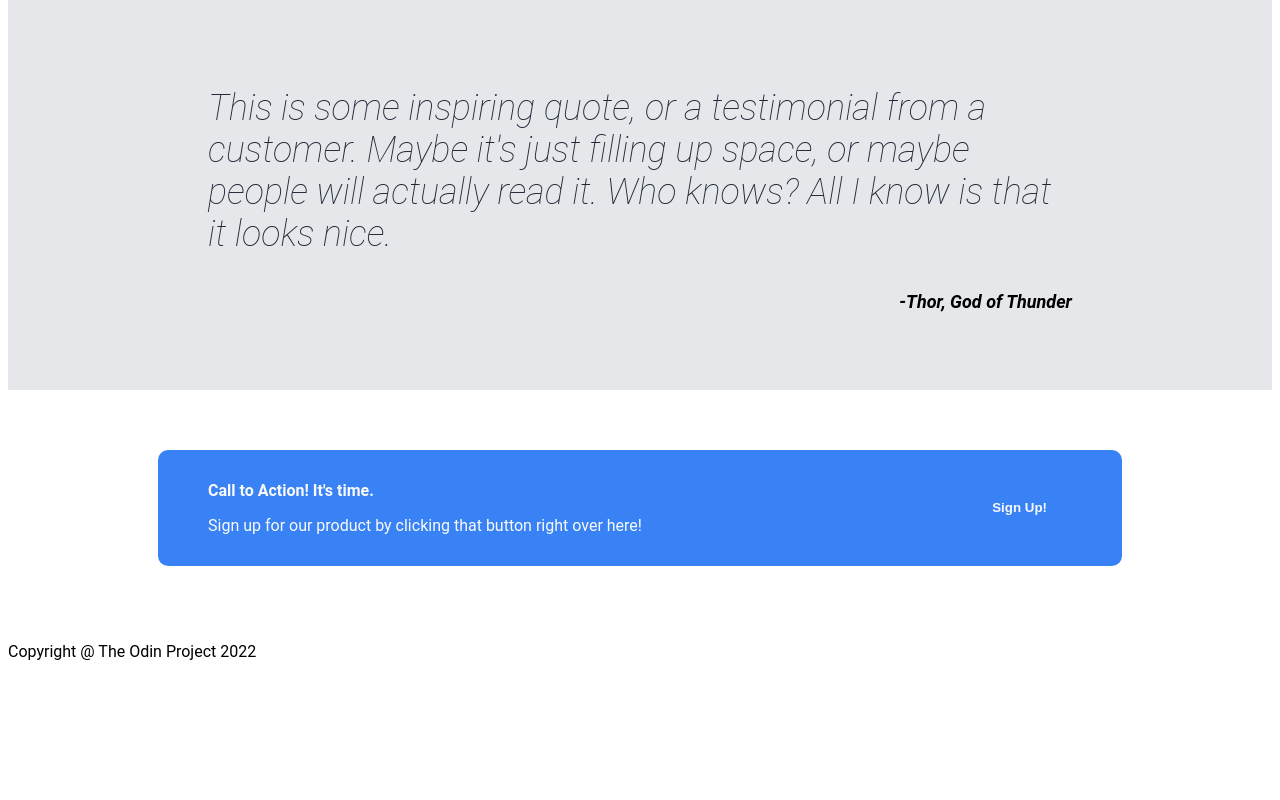
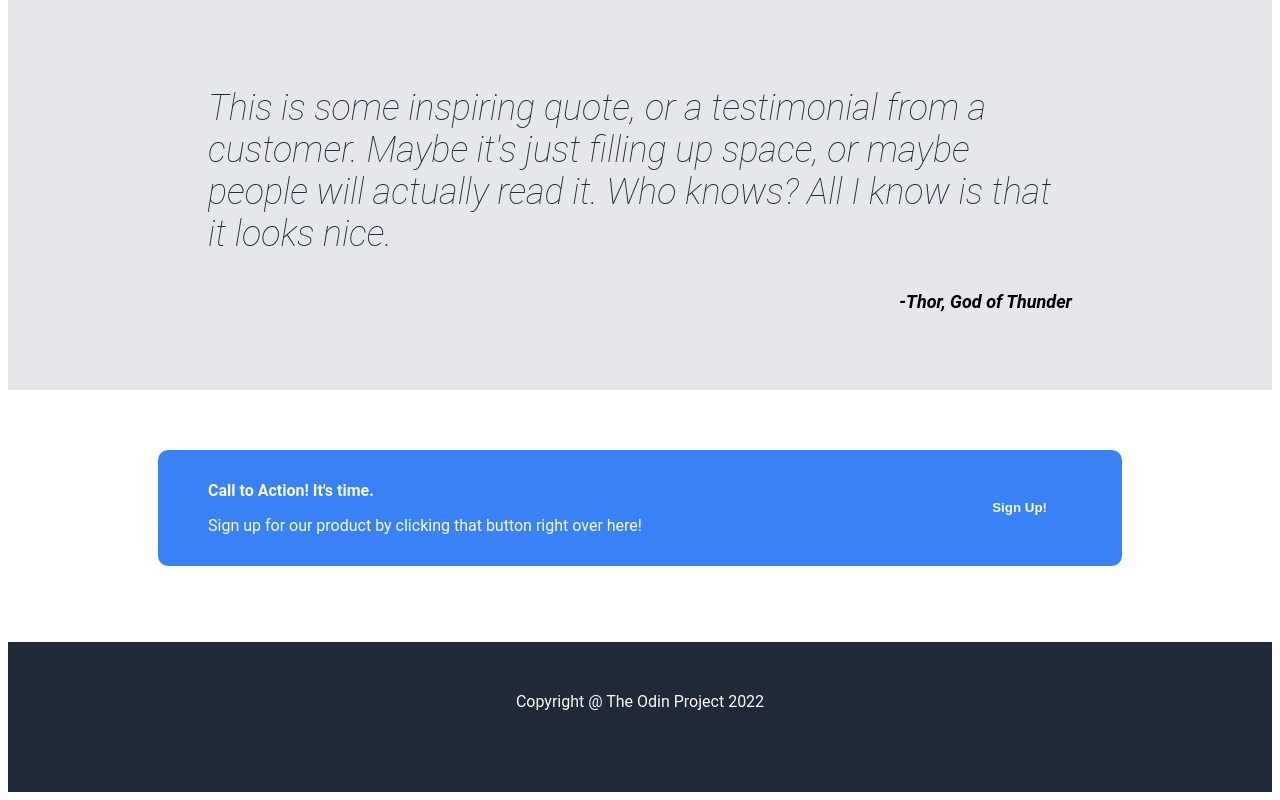
Before and after one commit to lajkonora/landingpage, a plain HTML site: page index.html in a window 1280 px wide. Shown: the part 825-1625 px from the top of the page. Before the commit the page ends 1502 px from the top, so only its background shows below. Drawn offline with Linux system fonts and the light colour scheme.

Commit message:
Style footer text and background

```diff
--- a/style.css
+++ b/style.css
@@ -167,3 +167,18 @@ h2 {
 .cta-right {
     margin-left: auto;
 }
+
+/* END OF CALL TO ACTION */
+
+/* FOOTER */
+
+footer {
+    background-color: #1f2937;
+    height: 150px;
+}
+
+.footer {
+    color:#f9faf8;
+    text-align: center;
+    padding-top: 50px;
+}
```
